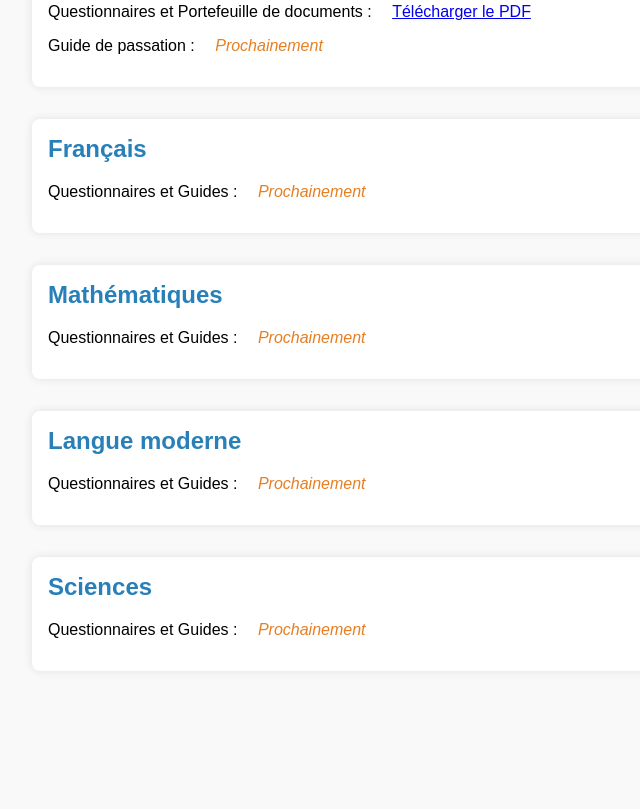
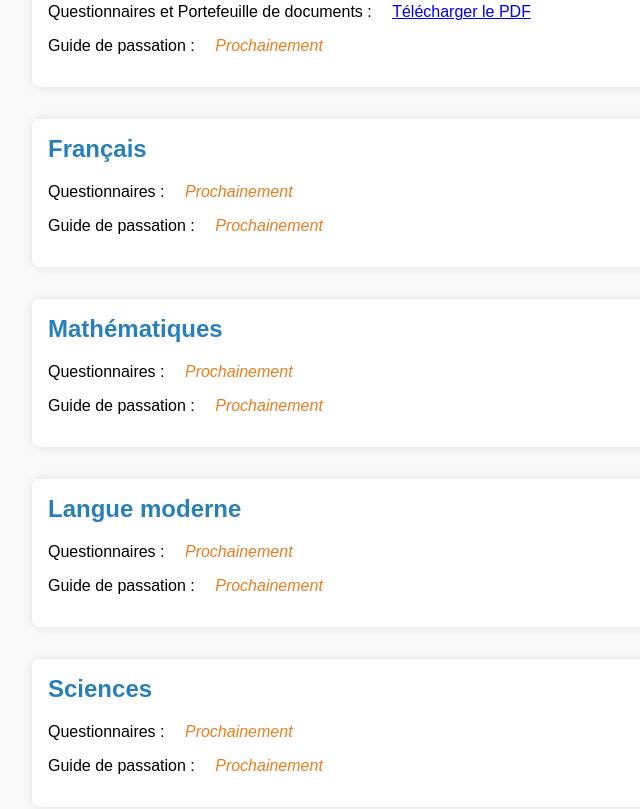
Before and after one commit to Natsso/ERP2-CE1D, a plain HTML site: page index.html in a window 1280 px wide. Shown: the part 349-1158 px from the top of the page, without its empty margins (0-640 px from the left). Before the commit the page ends 1052 px from the top, so only its background shows below. Drawn offline with Linux system fonts and the light colour scheme.

Commit message:
Add files via upload

```diff
--- a/index.html
+++ b/index.html
@@ -61,22 +61,34 @@
 
   <div class="subject">
     <h2>Français</h2>
-    <p>Questionnaires et Guides : <span class="coming-soon">Prochainement</span></p>
+    <p>Questionnaires : <span class="coming-soon">Prochainement</span></p>
+        </a>
+    </p>
+    <p>Guide de passation : <span class="coming-soon">Prochainement</span></p>
   </div>
 
   <div class="subject">
     <h2>Mathématiques</h2>
-    <p>Questionnaires et Guides : <span class="coming-soon">Prochainement</span></p>
+    <p>Questionnaires : <span class="coming-soon">Prochainement</span></p>
+        </a>
+    </p>
+    <p>Guide de passation : <span class="coming-soon">Prochainement</span></p>
   </div>
 
   <div class="subject">
     <h2>Langue moderne</h2>
-    <p>Questionnaires et Guides : <span class="coming-soon">Prochainement</span></p>
+    <p>Questionnaires : <span class="coming-soon">Prochainement</span></p>
+        </a>
+    </p>
+    <p>Guide de passation : <span class="coming-soon">Prochainement</span></p>
   </div>
 
   <div class="subject">
     <h2>Sciences</h2>
-    <p>Questionnaires et Guides : <span class="coming-soon">Prochainement</span></p>
+    <p>Questionnaires : <span class="coming-soon">Prochainement</span></p>
+        </a>
+    </p>
+    <p>Guide de passation : <span class="coming-soon">Prochainement</span></p>
   </div>
 </body>
 </html>
```
